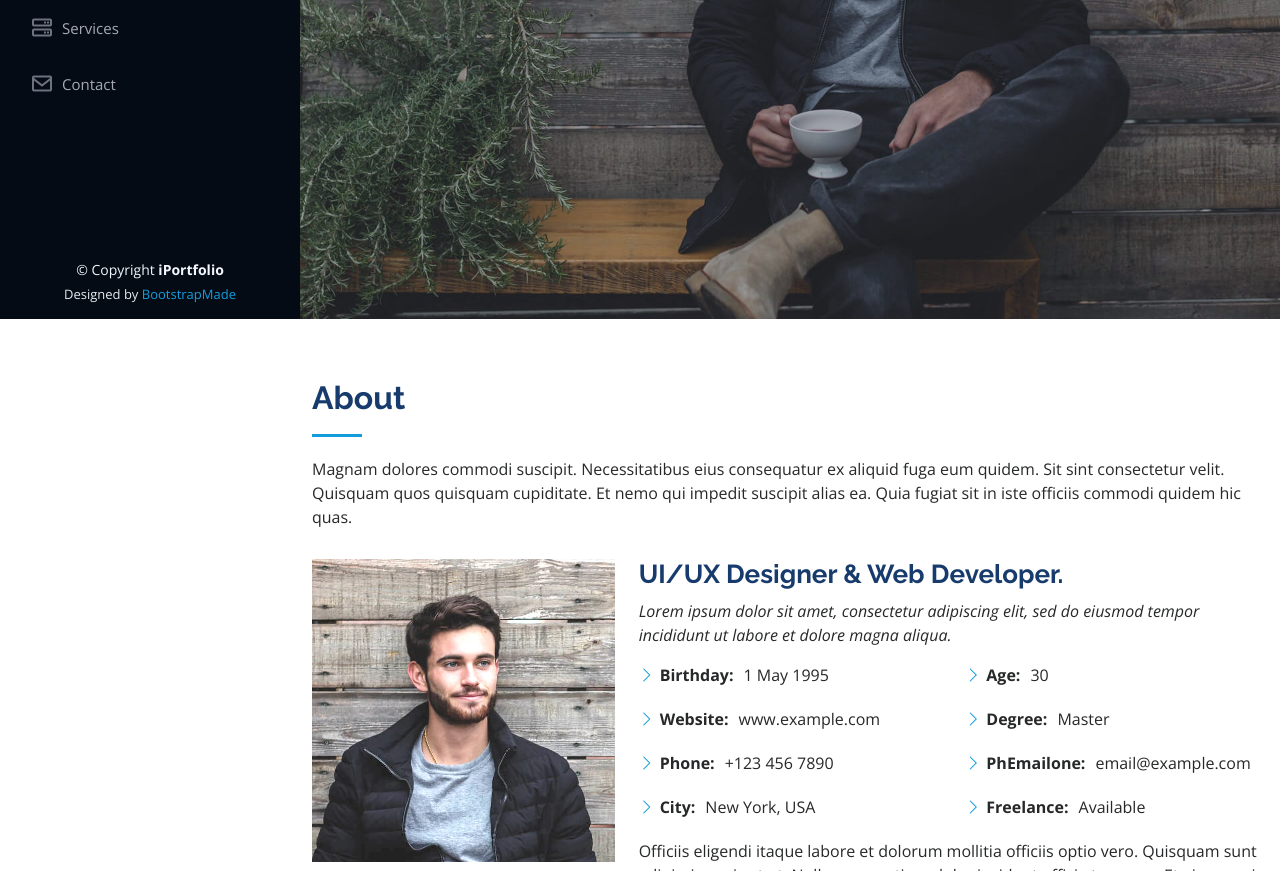
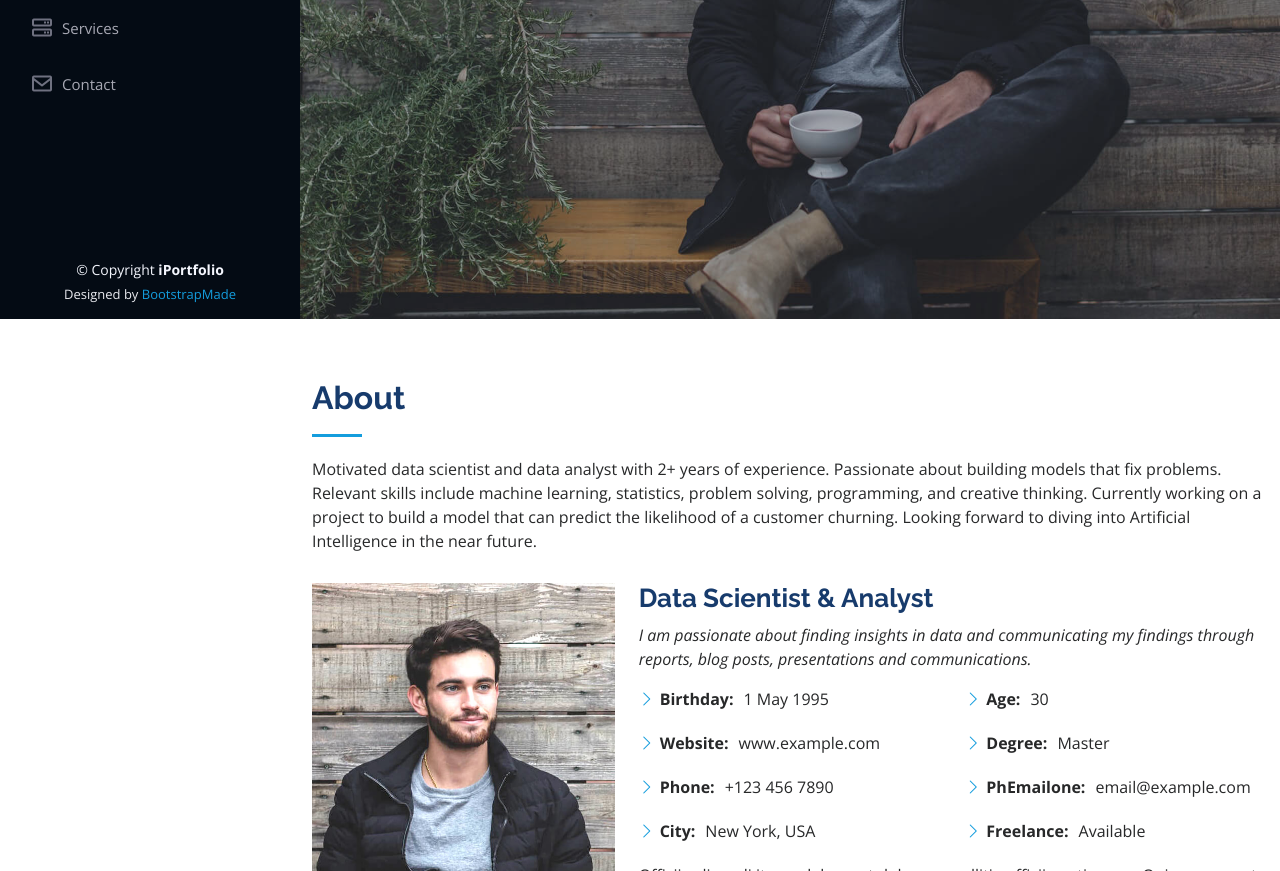
Before and after one commit to Eben-Success/iPortfolio, a plain HTML site: page index.html in a window 1280 px wide. Shown: the part 481-1352 px from the top of the page. Drawn offline with nearby package versions, Linux system fonts and the light colour scheme.

Commit message:
about me & job

```diff
--- a/index.html
+++ b/index.html
@@ -72,7 +72,7 @@
   <section id="hero" class="d-flex flex-column justify-content-center align-items-center">
     <div class="hero-container" data-aos="fade-in">
       <h1>Ebenezer Acquah</h1>
-      <p>I'm <span class="typed" data-typed-items="Designer, Developer, Freelancer, Photographer"></span></p>
+      <p>I'm <span class="typed" data-typed-items="Data Scientist, Data Analyst, Web Developer, Photographer"></span></p>
     </div>
   </section><!-- End Hero -->
 
@@ -84,7 +84,8 @@
 
         <div class="section-title">
           <h2>About</h2>
-          <p>Magnam dolores commodi suscipit. Necessitatibus eius consequatur ex aliquid fuga eum quidem. Sit sint consectetur velit. Quisquam quos quisquam cupiditate. Et nemo qui impedit suscipit alias ea. Quia fugiat sit in iste officiis commodi quidem hic quas.</p>
+          <p>
+            Motivated data scientist and data analyst with 2+ years of experience. Passionate about building models that fix problems. Relevant skills include machine learning, statistics, problem solving, programming, and creative thinking. Currently working on a project to build a model that can predict the likelihood of a customer churning. Looking forward to diving into Artificial Intelligence in the near future. </p>
         </div>
 
         <div class="row">
@@ -92,10 +93,9 @@
             <img src="assets/img/profile-img.jpg" class="img-fluid" alt="">
           </div>
           <div class="col-lg-8 pt-4 pt-lg-0 content" data-aos="fade-left">
-            <h3>UI/UX Designer &amp; Web Developer.</h3>
+            <h3>Data Scientist &amp; Analyst</h3>
             <p class="fst-italic">
-              Lorem ipsum dolor sit amet, consectetur adipiscing elit, sed do eiusmod tempor incididunt ut labore et dolore
-              magna aliqua.
+          I am passionate about finding insights in data and communicating my findings through reports, blog posts, presentations and communications.
             </p>
             <div class="row">
               <div class="col-lg-6">
```
